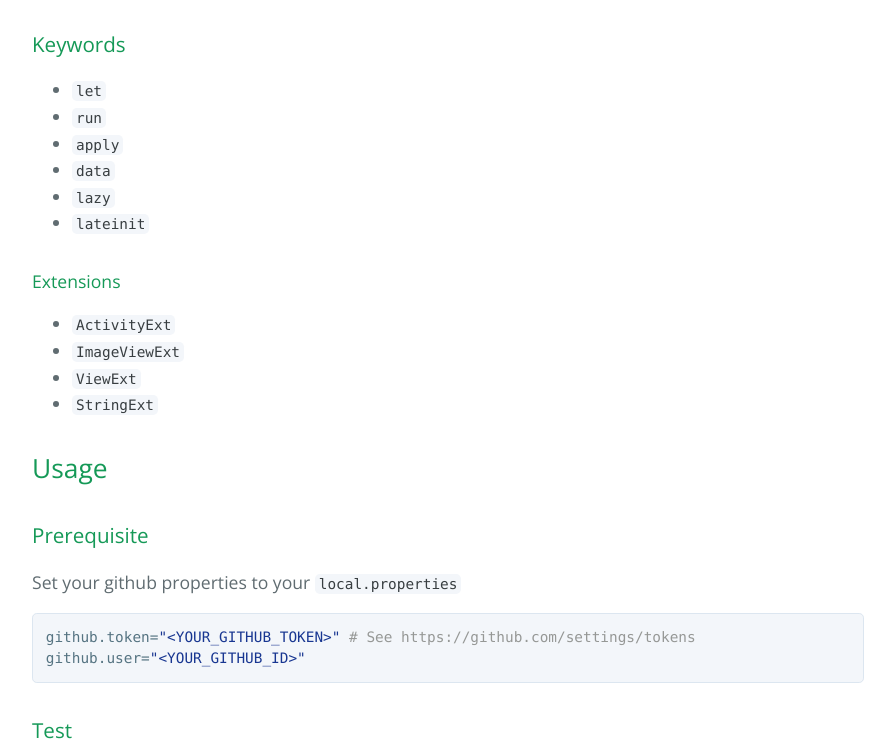
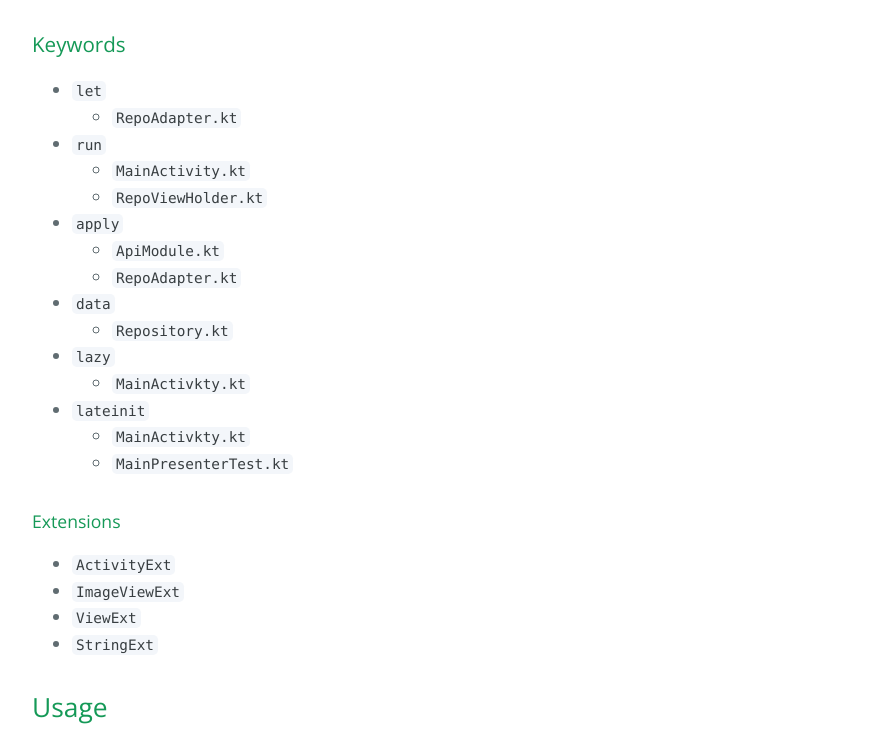
Before and after one commit to abaddonGIT/ready-for-production, a plain HTML site: page index.html in a window 1280 px wide. Shown: the part 1277-2025 px from the top of the page, without its empty margins (192-1087 px from the left). Drawn offline with nearby package versions, Linux system fonts and the light colour scheme.

```diff
--- a/index.html
+++ b/index.html
@@ -55,22 +55,61 @@ Android / Retrofit2 / OkHttp3 / Mockito</p>
 <a id="keywords" class="anchor" href="#keywords" aria-hidden="true"><span aria-hidden="true" class="octicon octicon-link"></span></a>Keywords</h3>
 
 <ul>
-<li><code>let</code></li>
-<li><code>run</code></li>
-<li><code>apply</code></li>
-<li><code>data</code></li>
-<li><code>lazy</code></li>
-<li><code>lateinit</code></li>
+<li>
+<code>let</code>
+
+<ul>
+<li><a href="https://goo.gl/HmcXz2"><code>RepoAdapter.kt</code></a></li>
+</ul>
+</li>
+<li>
+<code>run</code>
+
+<ul>
+<li><a href="https://goo.gl/42XJbm"><code>MainActivity.kt</code></a></li>
+<li><a href="https://goo.gl/4yfL0W"><code>RepoViewHolder.kt</code></a></li>
+</ul>
+</li>
+<li>
+<code>apply</code>
+
+<ul>
+<li><a href="https://goo.gl/JLsjY7"><code>ApiModule.kt</code></a></li>
+<li><a href="https://goo.gl/S4FRNx"><code>RepoAdapter.kt</code></a></li>
+</ul>
+</li>
+<li>
+<code>data</code>
+
+<ul>
+<li><a href="https://goo.gl/Je8X8b"><code>Repository.kt</code></a></li>
+</ul>
+</li>
+<li>
+<code>lazy</code>
+
+<ul>
+<li><a href="https://goo.gl/dmrO3C"><code>MainActivkty.kt</code></a></li>
+</ul>
+</li>
+<li>
+<code>lateinit</code>
+
+<ul>
+<li><a href="https://goo.gl/9U6B1u"><code>MainActivkty.kt</code></a></li>
+<li><a href="https://goo.gl/RKpniC"><code>MainPresenterTest.kt</code></a></li>
+</ul>
+</li>
 </ul>
 
 <h4>
 <a id="extensions" class="anchor" href="#extensions" aria-hidden="true"><span aria-hidden="true" class="octicon octicon-link"></span></a>Extensions</h4>
 
 <ul>
-<li><code>ActivityExt</code></li>
-<li><code>ImageViewExt</code></li>
-<li><code>ViewExt</code></li>
-<li><code>StringExt</code></li>
+<li><a href="https://goo.gl/iAbFzm"><code>ActivityExt</code></a></li>
+<li><a href="https://goo.gl/tQYWBR"><code>ImageViewExt</code></a></li>
+<li><a href="https://goo.gl/6fYVd6"><code>ViewExt</code></a></li>
+<li><a href="https://goo.gl/XYwBC0"><code>StringExt</code></a></li>
 </ul>
 
 <h2>
```
Also changed, not shown: params.json (+1 -1 lines).
